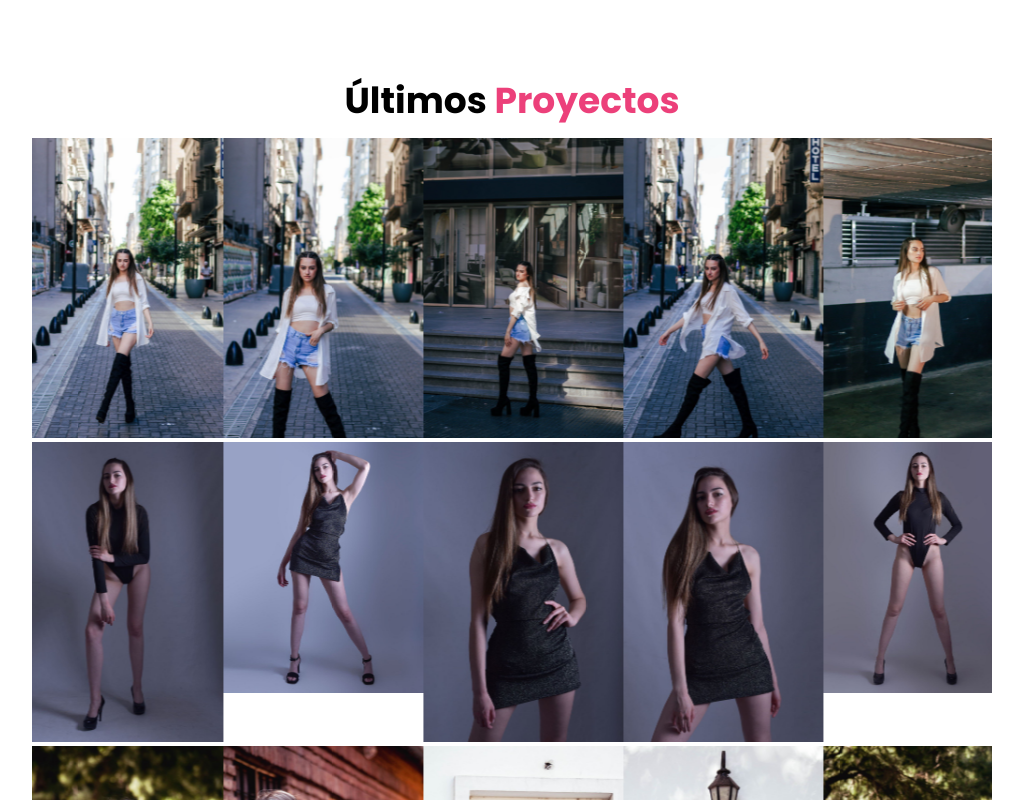
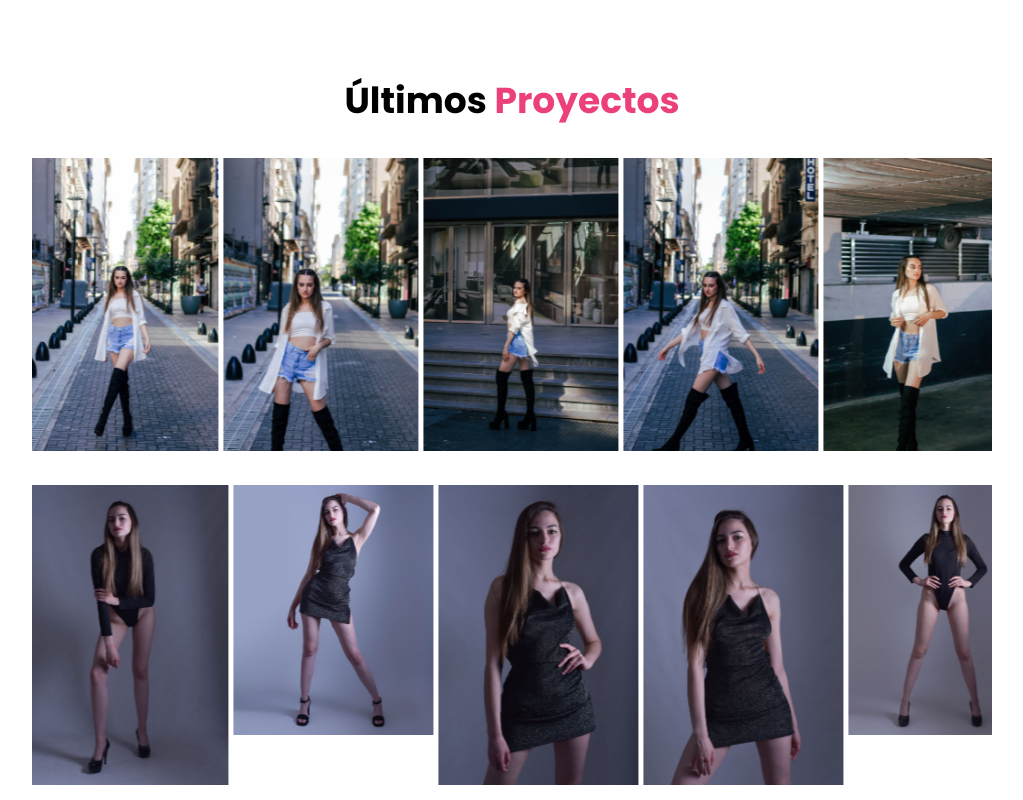
Before and after one commit to IgnacioSuarez10/portafolioRuthy, a plain HTML site: page index.html in a window 1280 px wide. Shown: the part 1140-1940 px from the top of the page, without its empty margins (128-1151 px from the left). Drawn offline with nearby package versions, Linux system fonts and the light colour scheme.

Commit message:
se agrego margim top y padding right a la clase slide y slider

```diff
--- a/estilos.css
+++ b/estilos.css
@@ -132,6 +132,7 @@ nav ul li a:hover {
     height: auto;
     margin: auto;
     overflow: hidden;
+    margin-top: 30px;
 }
 
 .slider .slide-track {
@@ -139,10 +140,12 @@ nav ul li a:hover {
     animation: scroll 20s linear infinite;
     -webkit-animation: scroll 40s linear infinite;
     width: calc(200px * 14);
+
 }
 
 .slider .slide {
     width: 200px;
+    padding-right: 5px;
 }
 
 .slider .slide img {
```
Also changed, not shown: index.html (+0 -1 lines).
